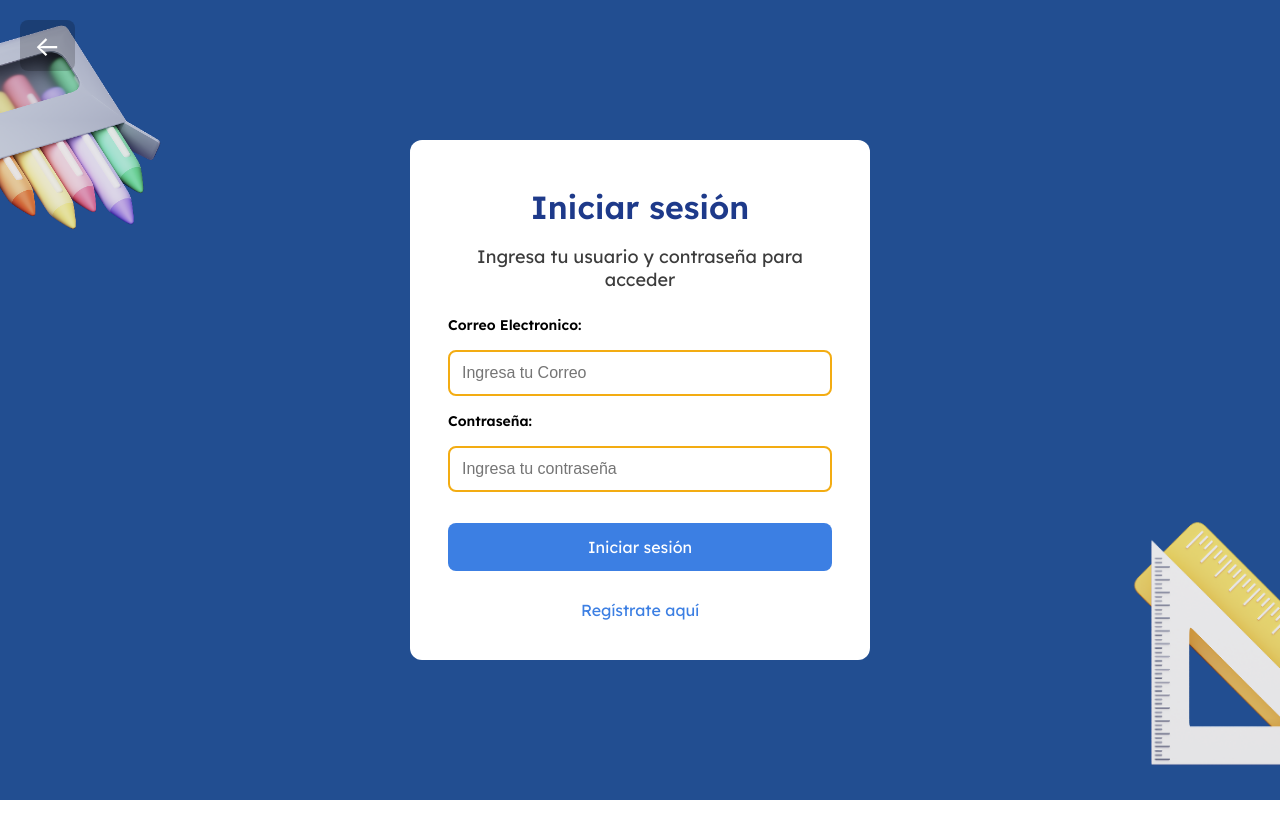
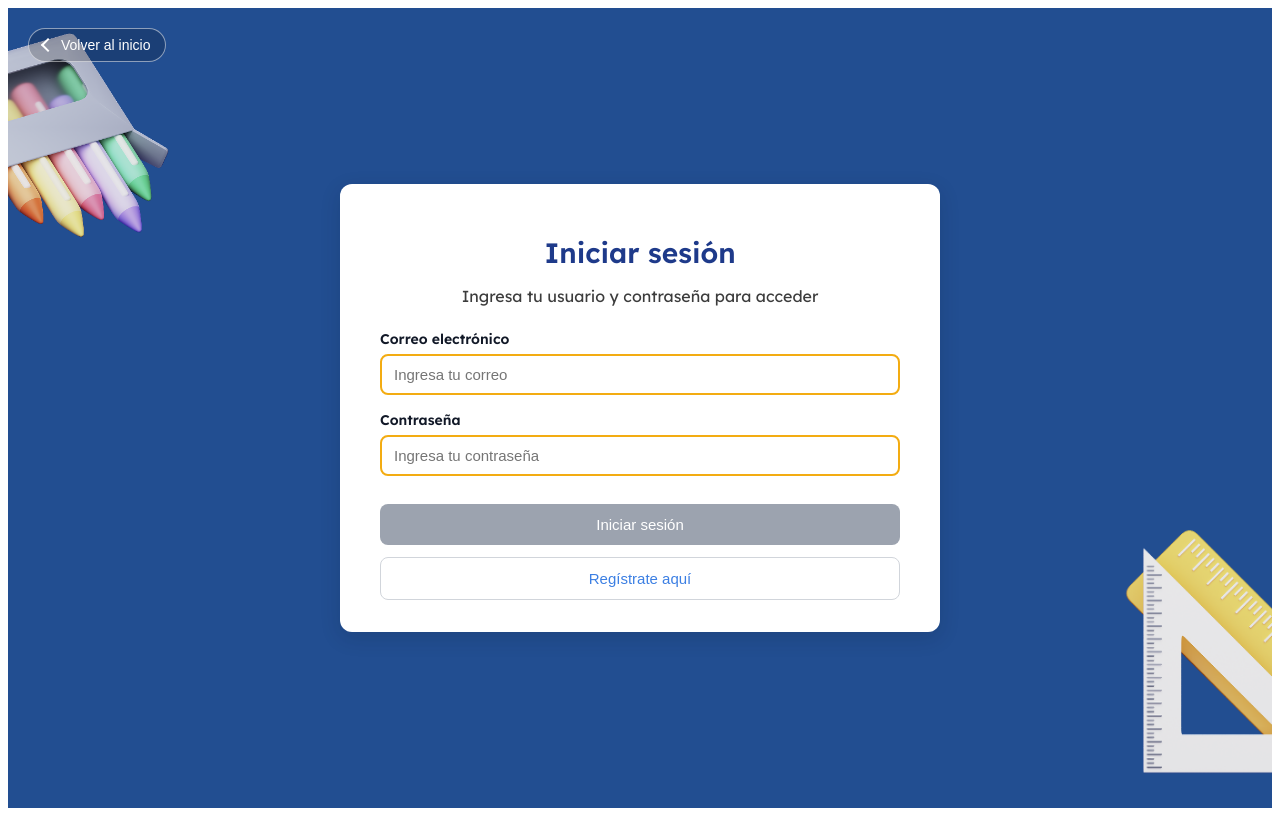
Before and after one commit to JDaniek/Agora-Frontend, an Angular app: page /login in a window 1280 px wide. Built offline with nearby package versions, Linux system fonts and the light colour scheme.

Commit message:
Mejoras visuales en la pantalla de login: nuevo botón de regreso, estilos refinados y soporte de scroll

```diff
--- a/src/app/pages/login/login.css
+++ b/src/app/pages/login/login.css
@@ -1,127 +1,193 @@
-/* Importar Lexend desde Google Fonts */
+/* Fuente base */
 @import url('https://fonts.googleapis.com/css2?family=Lexend:wght@400;600&display=swap');
 
 :host {
-  position: fixed;
-  font-family: 'Lexend', system-ui, -apple-system, BlinkMacSystemFont, 'Segoe UI', Roboto, Oxygen,
-    Ubuntu, Cantarell, 'Open Sans', 'Helvetica Neue', sans-serif;
-  top: 0;
-  left: 0;
-  width: 100vw;
-  height: 100vh;
-  margin: 0;
-  padding: 0;
-  z-index: 9999;
+  display: block;
+  font-family: 'Lexend', system-ui, -apple-system, BlinkMacSystemFont, 'Segoe UI',
+    Roboto, Oxygen, Ubuntu, Cantarell, 'Open Sans', 'Helvetica Neue', sans-serif;
 }
 
+/* Fondo general de la vista */
 .background {
   background-color: #224e91;
   background-image: url('/assets/crayons.png'), url('/assets/ruler.png');
   background-position: top left, bottom right;
   background-repeat: no-repeat;
   background-size: 180px, 150px;
-  min-height: 100vh;
+
+  min-height: 100vh;          /* Permite crecer y hacer scroll */
   display: flex;
   justify-content: center;
   align-items: center;
+  padding: 32px 16px;         /* margen interno para que respire */
+  box-sizing: border-box;
+  position: relative;
 }
-.back-arrow {
+
+/* Botón de regreso (mejor que la flecha suelta) */
+.back-btn {
   position: absolute;
   top: 20px;
   left: 20px;
-  font-size: 28px;
+
+  display: inline-flex;
+  align-items: center;
+  gap: 8px;
+
+  padding: 8px 14px;
+  border-radius: 999px;
+  border: 1px solid rgba(255, 255, 255, 0.5);
+
+  background: rgba(0, 0, 0, 0.18);
+  color: #ffffff;
+  font-size: 14px;
+  font-weight: 500;
+
   cursor: pointer;
-  color: #ffffff;
-  background: rgba(0,0,0,0.2);
-  padding: 8px 14px;
-  border-radius: 8px;
-  transition: 0.2s ease;
+  transition: background 0.2s ease, transform 0.15s ease, box-shadow 0.15s ease;
 }
 
-.back-arrow:hover {
-  background: rgba(0,0,0,0.35);
+.back-btn__icon {
+  width: 8px;
+  height: 8px;
+  border-left: 2px solid #ffffff;
+  border-bottom: 2px solid #ffffff;
+  transform: rotate(45deg); /* chevron hacia la izquierda */
 }
 
+.back-btn__label {
+  white-space: nowrap;
+}
 
+.back-btn:hover {
+  background: rgba(0, 0, 0, 0.3);
+  box-shadow: 0 2px 4px rgba(0, 0, 0, 0.25);
+  transform: translateY(-1px);
+}
+
+/* Tarjeta del formulario */
 .container {
-  background-color: white;
-  padding: 2% 3%;
+  background-color: #ffffff;
+  padding: 32px 40px;
   border-radius: 12px;
   text-align: center;
-  width: 30%;
-  max-width: 600px;
-  height: 90%;
+  width: 100%;
+  max-width: 520px;
+  box-shadow: 0 6px 20px rgba(15, 23, 42, 0.16);
 }
 
 .container h1 {
   color: #1e3a8a;
-  font-size: 32px;
-  margin-bottom: 18px;
+  font-size: 28px;
+  margin-bottom: 8px;
 }
 
 .container p {
   color: #3c3c3c;
-  font-size: 18px;
-  margin-bottom: 25px;
+  font-size: 16px;
+  margin-bottom: 24px;
 }
 
 .input-group {
-  margin-bottom: 2vh;
+  margin-bottom: 16px;
+  text-align: left;
 }
 
 .input-group label {
-  text-align: start;
   display: block;
-  color: #000000;
-  margin-bottom: 8px;
+  color: #111827;
+  margin-bottom: 6px;
   font-size: 14px;
   font-weight: 600;
 }
 
 .input-group input {
   width: 100%;
-  padding: 12px;
-  font-size: 16px;
+  padding: 10px 12px;
+  font-size: 15px;
   border: 2px solid #f3ac12;
   border-radius: 8px;
-  margin-top: 8px;
   box-sizing: border-box;
 }
 
 .input-group input:focus {
-  border: 2px solid #f3ac12; /* Contorno amarillo cuando el input está enfocado */
-  outline: none; /* Elimina el contorno por defecto */
+  border-color: #eab308;
+  outline: none;
+  box-shadow: 0 0 0 1px rgba(234, 179, 8, 0.25);
 }
 
-button {
-  color: white;
+/* Botones genéricos */
+.btn {
+  display: inline-flex;
+  justify-content: center;
+  align-items: center;
+
+  width: 100%;
+  padding: 12px 20px;
+  margin-top: 12px;
+
+  border-radius: 8px;
   border: none;
-  padding: 14px 20px;
-  font-size: 16px;
-  font-family: 'Lexend', system-ui, -apple-system, BlinkMacSystemFont, 'Segoe UI', Roboto, Oxygen,
-    Ubuntu, Cantarell, 'Open Sans', 'Helvetica Neue', sans-serif;
-  border-radius: 8px;
+
+  font-size: 15px;
+  font-weight: 500;
   cursor: pointer;
-  width: 100%;
-  margin-top: 15px;
+  transition: background-color 0.2s ease, color 0.2s ease, transform 0.12s ease,
+    box-shadow 0.12s ease;
 }
 
-
+/* Botón principal */
 .btn-login {
   background-color: #3c7fe3;
+  color: #ffffff;
 }
 
-.btn-login:hover {
-  background-color: #EAB308;
+.btn-login:hover:not(:disabled) {
+  background-color: #245fbc;
+  box-shadow: 0 3px 8px rgba(37, 99, 235, 0.35);
+  transform: translateY(-1px);
 }
 
+.btn-login:disabled {
+  background-color: #9ca3af;
+  cursor: not-allowed;
+  box-shadow: none;
+}
 
+/* Botón secundario (enlace a registro) */
 .btn-register {
+  background-color: #ffffff;
   color: #3c7fe3;
-  background-color: #ffffff;
+  border: 1px solid #d1d5db;
 }
 
 .btn-register:hover {
-  background-color: #EAB308;
-  color: #ffffff;
+  background-color: #f9fafb;
+  color: #245fbc;
 }
+
+/* ------------ Responsive ------------ */
+@media (max-width: 768px) {
+  .background {
+    align-items: flex-start;
+    padding-top: 72px;
+  }
+
+  .container {
+    padding: 24px 18px;
+  }
+
+  .back-btn {
+    top: 16px;
+    left: 16px;
+  }
+}
+
+@media (max-width: 480px) {
+  .container h1 {
+    font-size: 24px;
+  }
+  .container p {
+    font-size: 14px;
+  }
+}
--- a/src/app/pages/login/login.html
+++ b/src/app/pages/login/login.html
@@ -1,26 +1,36 @@
 <div class="background">
-    <div class="back-arrow" (click)="navigateToHome()">
-    ←
-  </div>
+  <!-- Botón de regreso, más limpio y consistente -->
+  <button
+    type="button"
+    class="back-btn"
+    (click)="navigateToHome()"
+  >
+    <span class="back-btn__icon" aria-hidden="true"></span>
+    <span class="back-btn__label">Volver al inicio</span>
+  </button>
+
   <div class="container">
     <h1>Iniciar sesión</h1>
     <p>Ingresa tu usuario y contraseña para acceder</p>
+
     <form (ngSubmit)="onSubmit()" #loginForm="ngForm">
-      <!--      //Formulario de ingreso de correo electronico-->
+      <!-- Correo -->
       <div class="input-group">
-        <label for="email">Correo Electronico: </label>
+        <label for="email">Correo electrónico</label>
         <input
           type="email"
           id="email"
           name="email"
-          placeholder="Ingresa tu Correo"
+          placeholder="Ingresa tu correo"
           required
           email
-          [(ngModel)]="formData.email"/>
+          [(ngModel)]="formData.email"
+        />
       </div>
-      <!--      //Formulario de ingreso de contraseña-->
+
+      <!-- Contraseña -->
       <div class="input-group">
-        <label for="password">Contraseña: </label>
+        <label for="password">Contraseña</label>
         <input
           type="password"
           id="password"
@@ -30,19 +40,21 @@
           [(ngModel)]="formData.password"
         />
       </div>
-      <!--      //Seccion de botones-->
 
+      <!-- Botones -->
       <button
         type="submit"
-        class="btn-login"
-        [disabled]="!loginForm.form.valid">
+        class="btn btn-login"
+        [disabled]="!loginForm.form.valid"
+      >
         Iniciar sesión
       </button>
 
       <button
         type="button"
-        class="btn-register"
-        (click)="navigateToSignup()">
+        class="btn btn-register"
+        (click)="navigateToSignup()"
+      >
         Regístrate aquí
       </button>
     </form>
--- a/src/app/pages/login/login.ts
+++ b/src/app/pages/login/login.ts
@@ -1,84 +1,85 @@
-import {Component} from '@angular/core';
-import {Router} from '@angular/router';
-import {HttpClient} from '@angular/common/http';
-import {FormsModule} from '@angular/forms';
-import {CommonModule} from '@angular/common';
-
+import { Component } from '@angular/core';
+import { Router } from '@angular/router';
+import { HttpClient } from '@angular/common/http';
+import { FormsModule } from '@angular/forms';
+import { CommonModule } from '@angular/common';
 
 @Component({
   selector: 'app-login',
   standalone: true,
-  imports: [
-    FormsModule,
-    CommonModule
-  ],
+  imports: [FormsModule, CommonModule],
   templateUrl: './login.html',
   styleUrl: './login.css'
 })
 export class Login {
-  //Definicion de la URL de la API
+  /** Endpoint de login de la API de Ágora */
   private apiUrl = 'http://localhost:8080/api/v1/auth/login';
 
-  //Creamos un objeto para los datos del formulario
-  //Este coincide con el JSON 'LoginRequest' de nuestra AGORA-API
+  /**
+   * Modelo de datos del formulario.
+   * Debe coincidir con el JSON LoginRequest del backend.
+   */
   public formData = {
     email: '',
-    password: '',
-  }
+    password: ''
+  };
 
-  //Inyectamos las dependencias necesarias
-  constructor(private router: Router, private http: HttpClient) {
-  }
+  constructor(
+    private router: Router,
+    private http: HttpClient
+  ) {}
 
-  //Funcion para navegar a Signup
+  /** Navegar a la pantalla de selección de rol (signup) */
   navigateToSignup() {
     this.router.navigate(['/signup']);
   }
 
+  /** Volver a la landing principal */
   navigateToHome() {
-  this.router.navigate(['/']); // tu ruta de inicio
-}
-  //Esta funcion llama al formulario
+    this.router.navigate(['/']);
+  }
+
+  /** Enviar formulario de login */
   onSubmit() {
     console.log('Enviando datos del login', this.formData);
-    //Llamamos al endpoint de login
+
     this.http.post<any>(this.apiUrl, this.formData).subscribe(
-      //En caso de exito
       response => {
         console.log('Login exitoso!', response);
-        //Guardamos el token
+
+        // Guardar token
         localStorage.setItem('token', response.token);
 
-        //Guardamos los datos del usuario para usarlos despues en la App
-        localStorage.setItem('user', JSON.stringify({
-          id: response.id,
-          email: response.email,
-          firstName: response.firstName,
-          roleId: response.roleId
-        }));
+        // Guardar datos básicos del usuario
+        localStorage.setItem(
+          'user',
+          JSON.stringify({
+            id: response.id,
+            email: response.email,
+            firstName: response.firstName,
+            roleId: response.roleId
+          })
+        );
 
-        //En esta seccion se redirige segun ROL
+        // Redirección según rol
         if (response.roleId === 1) {
           this.router.navigate(['/student-home']);
         } else if (response.roleId === 2) {
           this.router.navigate(['/dashboard-asesor']);
         } else {
-          //Aca podriamos poner otro rol pero momentaneamente solo nos vamos a HOME
-          this.router.navigate(['/landing-page']);
+          // Fallback temporal
+          this.router.navigate(['/']);
         }
       },
+      error => {
+        console.error('Error en el login', error);
 
-      //Manejo de errores
-      (error) => {
-        console.error('Error en el login', error);
-        //Si hay un error 401 (Unauhthorized) es comun para datos incorrectos"
         if (error.status === 401 || error.status === 404) {
-          alert('Email o contraseña invalidos.');
+          alert('Email o contraseña inválidos.');
         } else {
-          alert('Error al intentar iniciar sesion. Intentalo de nuevo.')
+          alert('Error al intentar iniciar sesión. Inténtalo de nuevo.');
         }
       }
     );
-
   }
 }
```
